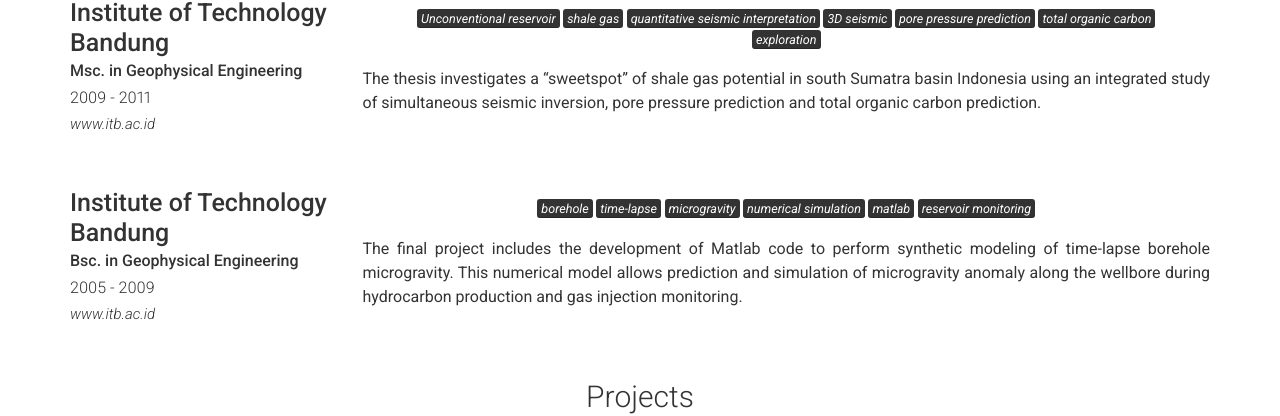
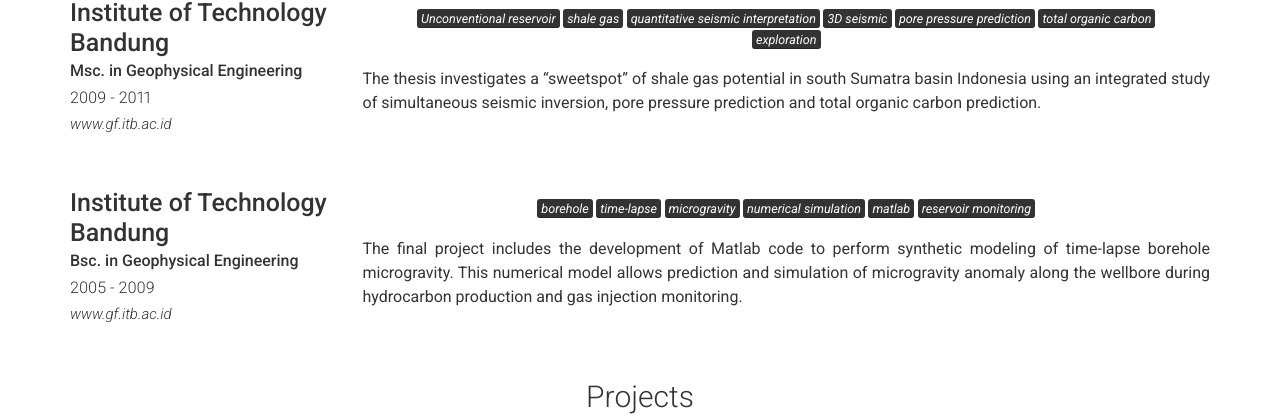
Before and after one commit to andikaperbawa/andikaperbawa2.github.io, a Jekyll site: the page built from index.md, in a window 1280 px wide. Shown: the part 937-1353 px from the top of the page. Built offline with Jekyll 4.4.1, drawn with Linux system fonts in a browser that asks for light colours; nearby versions of some CDN libraries.

```diff
--- a/_config.yml
+++ b/_config.yml
@@ -73,7 +73,7 @@ content:
         title: Institute of Technology Bandung
         sub_title: Msc. in Geophysical Engineering
         caption: 2009 - 2011
-        link: www.itb.ac.id
+        link: www.gf.itb.ac.id
         quote: >
           <mark>Unconventional reservoir</mark> <mark>shale gas</mark> <mark>quantitative seismic interpretation</mark> <mark>3D seismic</mark> <mark>pore pressure prediction</mark> <mark>total organic carbon</mark> <mark>exploration</mark>
         description: | # this will include new lines to allow paragraphs
@@ -82,7 +82,7 @@ content:
         title: Institute of Technology Bandung
         sub_title: Bsc. in Geophysical Engineering
         caption: 2005 - 2009
-        link: www.itb.ac.id
+        link: www.gf.itb.ac.id
         quote: >
           <mark>borehole</mark> <mark>time-lapse</mark> <mark>microgravity</mark> <mark>numerical simulation</mark> <mark>matlab</mark> <mark>reservoir monitoring</mark>
         description: | # this will include new lines to allow paragraphs
```
